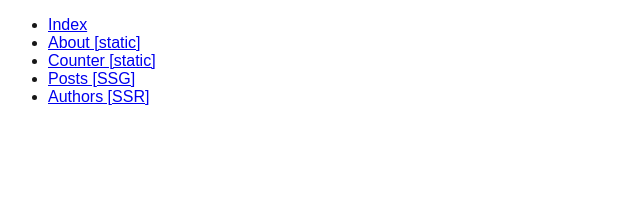
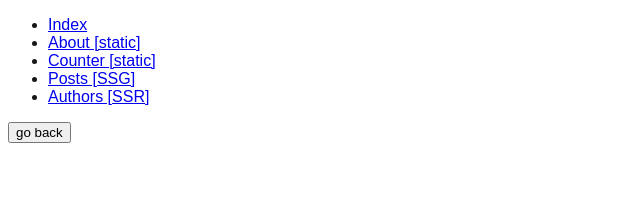
Before and after one commit to sergeymakoveev/nextjs-bootstrap, a Next.js app: page / in a window 1280 px wide. Shown: the top 212 px of the page, without its empty margins (0-640 px from the left). Built offline with nearby package versions, Linux system fonts and the light colour scheme.

Commit message:
ui-client: create separate directory for client components

```diff
--- a/src/app/layout.tsx
+++ b/src/app/layout.tsx
@@ -2,6 +2,8 @@ import React from 'react';
 
 import type { Metadata } from 'next';
 import { Geist, Geist_Mono } from 'next/font/google';
+
+import { ButtonBack } from '@/ui-client/button-back/button-back.component';
 
 import { StoreProvider, StyledRegistry, Navigation } from './_components';
 
@@ -35,6 +37,7 @@ export default function RootLayout({
         <StyledRegistry>
           <StoreProvider>
             <Navigation />
+            <ButtonBack />
             {children}
           </StoreProvider>
         </StyledRegistry>
```
Also changed, not shown: src/ui-client/button-back/button-back.component.tsx (renamed from src/ui/button-back/button-back.component.tsx).
